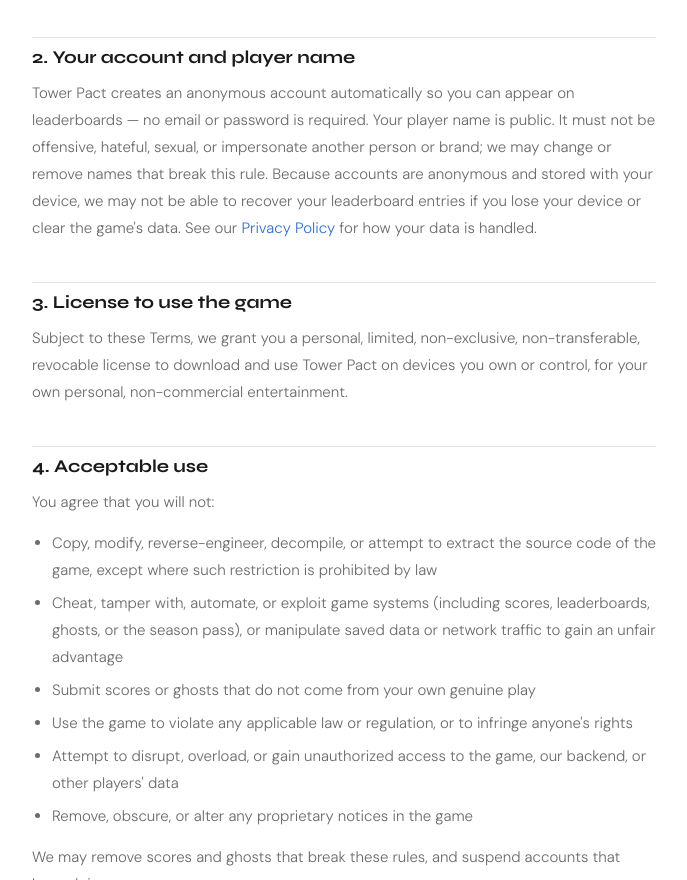
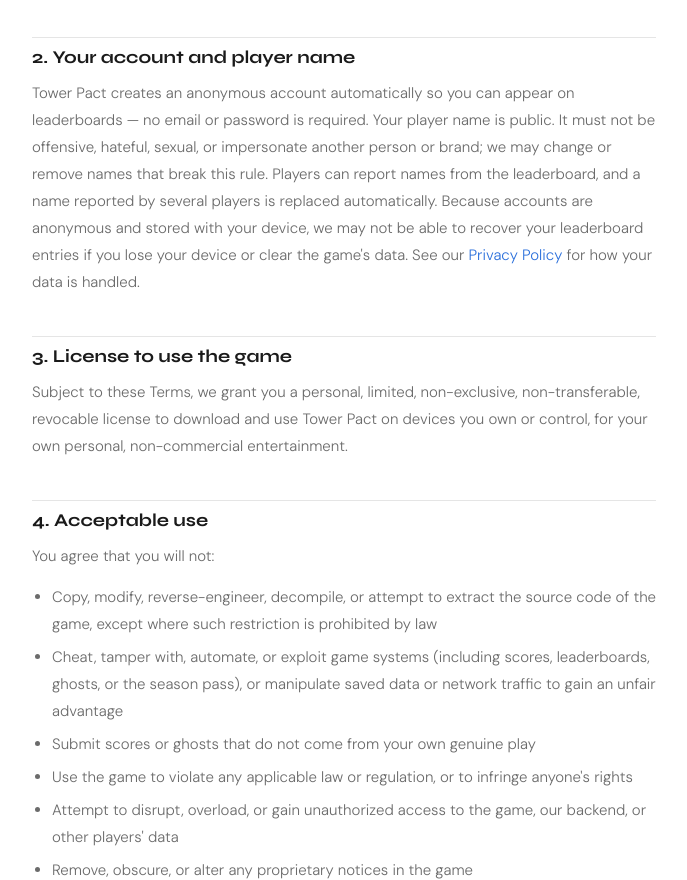
Before and after one commit to MoSwissy/MoSwissy.github.io, a plain HTML site: page towerpact-terms.html in a window 1280 px wide. Shown: the part 935-1815 px from the top of the page, without its empty margins (296-983 px from the left). Drawn offline with Linux system fonts and the light colour scheme.

Commit message:
Tower Pact legal: reporting player names

```diff
--- a/towerpact-terms.html
+++ b/towerpact-terms.html
@@ -195,7 +195,7 @@
     <p>Tower Pact is intended for a general audience. You must be at least 13 years old (or the minimum age required in your country to use online services) to use the game's online features. If you are under the age of majority where you live, you may use Tower Pact only with the involvement of a parent or guardian.</p>
 
     <h2>2. Your account and player name</h2>
-    <p>Tower Pact creates an anonymous account automatically so you can appear on leaderboards — no email or password is required. Your player name is public. It must not be offensive, hateful, sexual, or impersonate another person or brand; we may change or remove names that break this rule. Because accounts are anonymous and stored with your device, we may not be able to recover your leaderboard entries if you lose your device or clear the game's data. See our <a href="https://swissyworks.com/towerpact-privacy.html" class="teal-link">Privacy Policy</a> for how your data is handled.</p>
+    <p>Tower Pact creates an anonymous account automatically so you can appear on leaderboards — no email or password is required. Your player name is public. It must not be offensive, hateful, sexual, or impersonate another person or brand; we may change or remove names that break this rule. Players can report names from the leaderboard, and a name reported by several players is replaced automatically. Because accounts are anonymous and stored with your device, we may not be able to recover your leaderboard entries if you lose your device or clear the game's data. See our <a href="https://swissyworks.com/towerpact-privacy.html" class="teal-link">Privacy Policy</a> for how your data is handled.</p>
 
     <h2>3. License to use the game</h2>
     <p>Subject to these Terms, we grant you a personal, limited, non-exclusive, non-transferable, revocable license to download and use Tower Pact on devices you own or control, for your own personal, non-commercial entertainment.</p>
```
Also changed, not shown: towerpact-privacy.html (+1 -0 lines).
